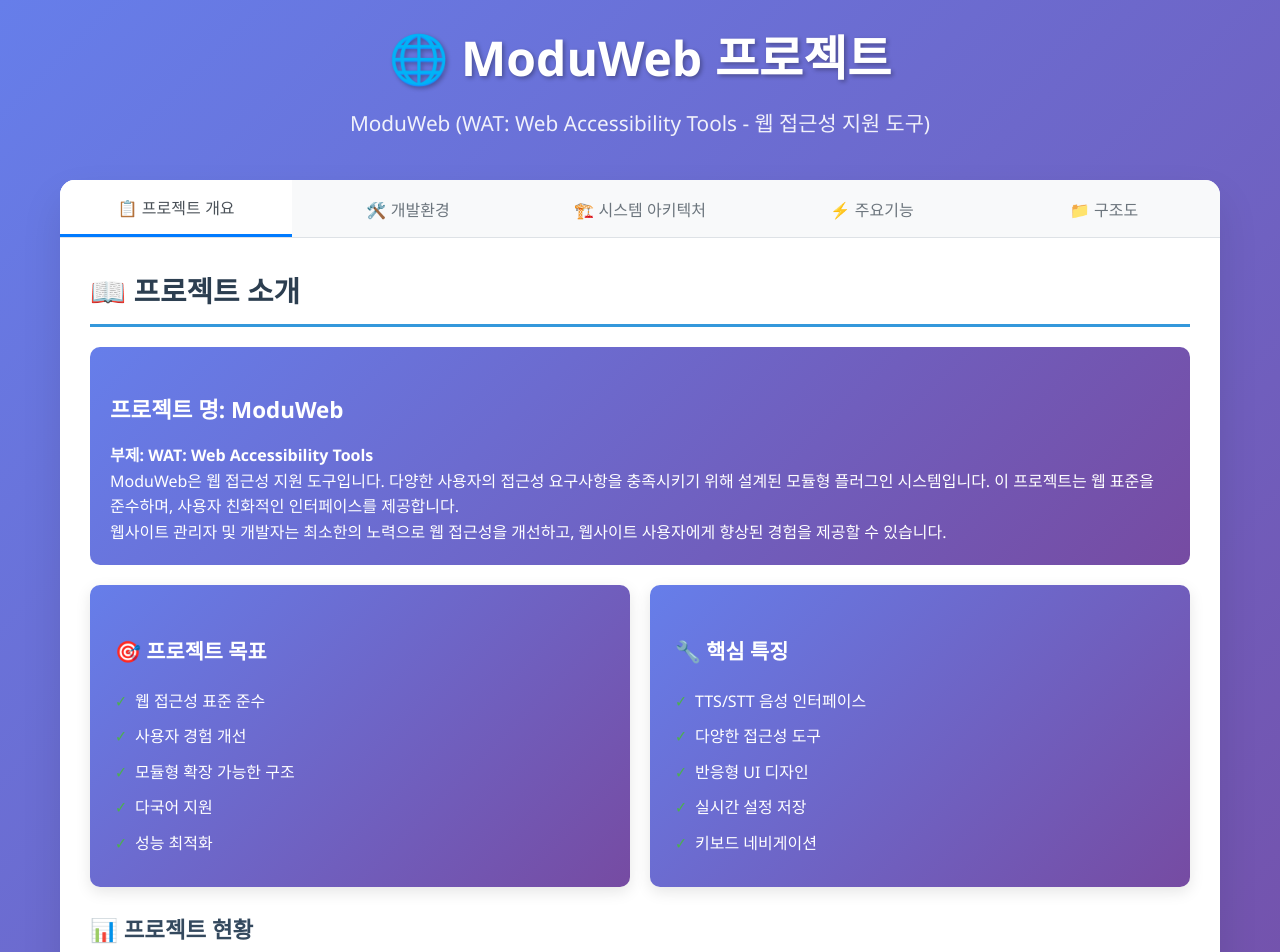
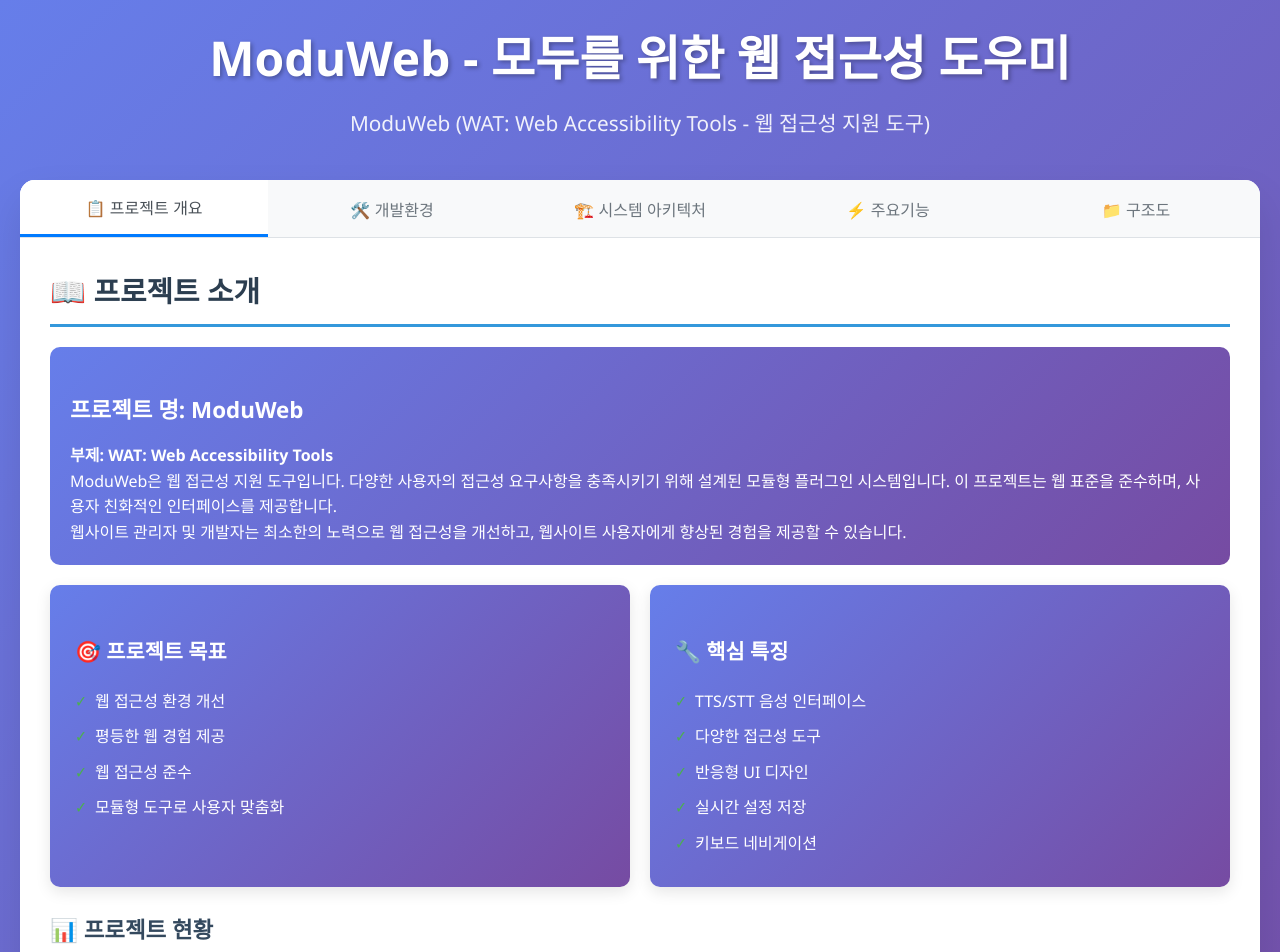
Before and after one commit to Daegu-Cyber-University/ModuWeb, a website: page docs/project-overview.html in a window 1280 px wide. Shown: the top 952 px of the page. Drawn offline with Linux system fonts and the light colour scheme.

Commit message:
프로젝트 소개 페이지 수정

```diff
--- a/docs/project-overview.html
+++ b/docs/project-overview.html
@@ -20,7 +20,7 @@
 		}
 
 		.container {
-			max-width: 1200px;
+			max-width: 1400px;
 			margin: 0 auto;
 			padding: 20px;
 		}
@@ -792,7 +792,7 @@
 <body>
 	<div class="container">
 		<div class="header">
-			<h1>🌐 ModuWeb 프로젝트</h1>
+			<h1>ModuWeb - 모두를 위한 웹 접근성 도우미</h1>
 			<div class="subtitle">ModuWeb (WAT: Web Accessibility Tools - 웹 접근성 지원 도구)</div>
 		</div>
 
@@ -824,11 +824,10 @@
 						<div class="card">
 							<h3>🎯 프로젝트 목표</h3>
 							<ul>
-								<li>웹 접근성 표준 준수</li>
-								<li>사용자 경험 개선</li>
-								<li>모듈형 확장 가능한 구조</li>
-								<li>다국어 지원</li>
-								<li>성능 최적화</li>
+								<li>웹 접근성 환경 개선</li>
+								<li>평등한 웹 경험 제공</li>
+								<li>웹 접근성 준수</li>
+								<li>모듈형 도구로 사용자 맞춤화</li>
 							</ul>
 						</div>
 
```
